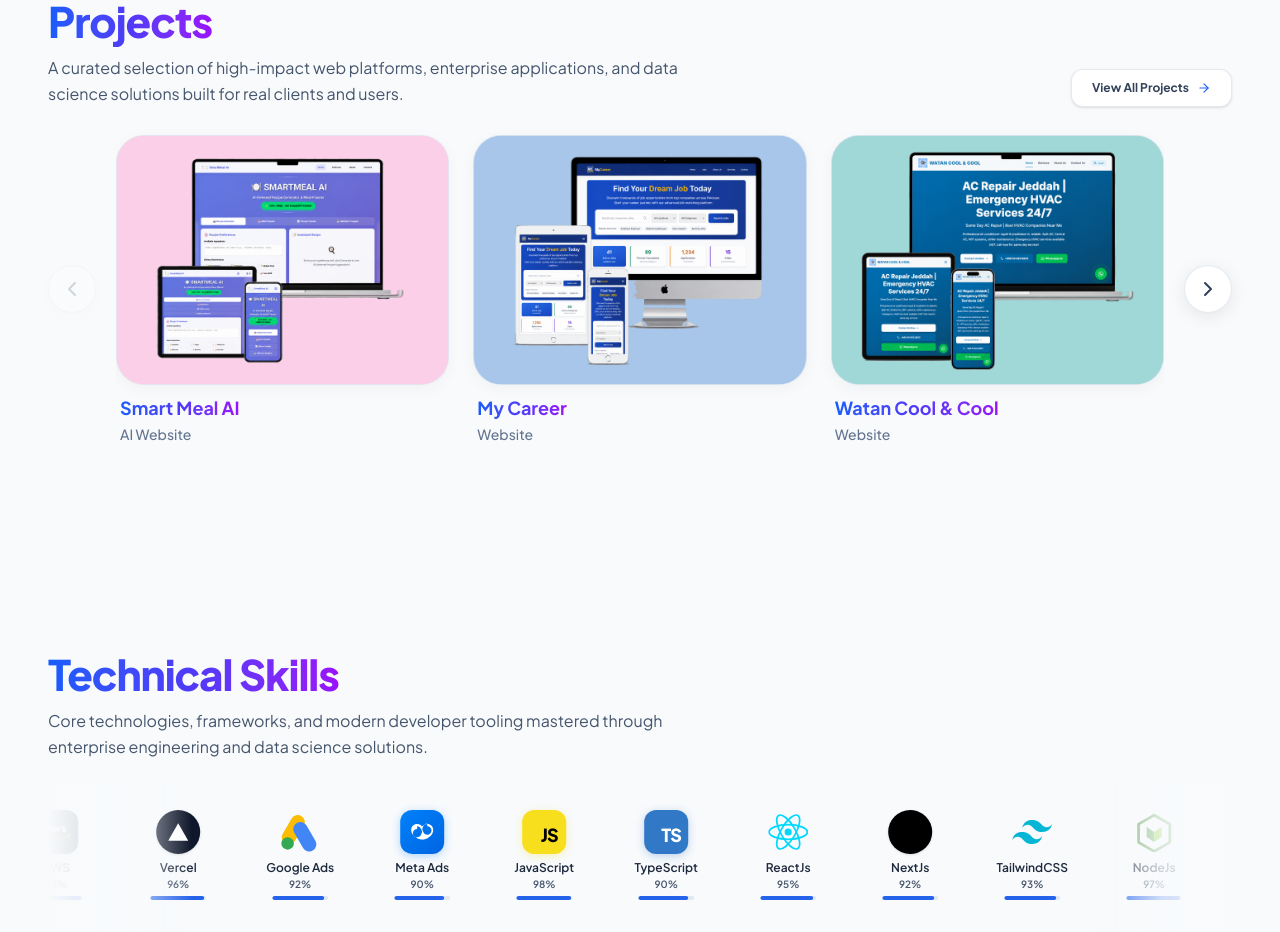
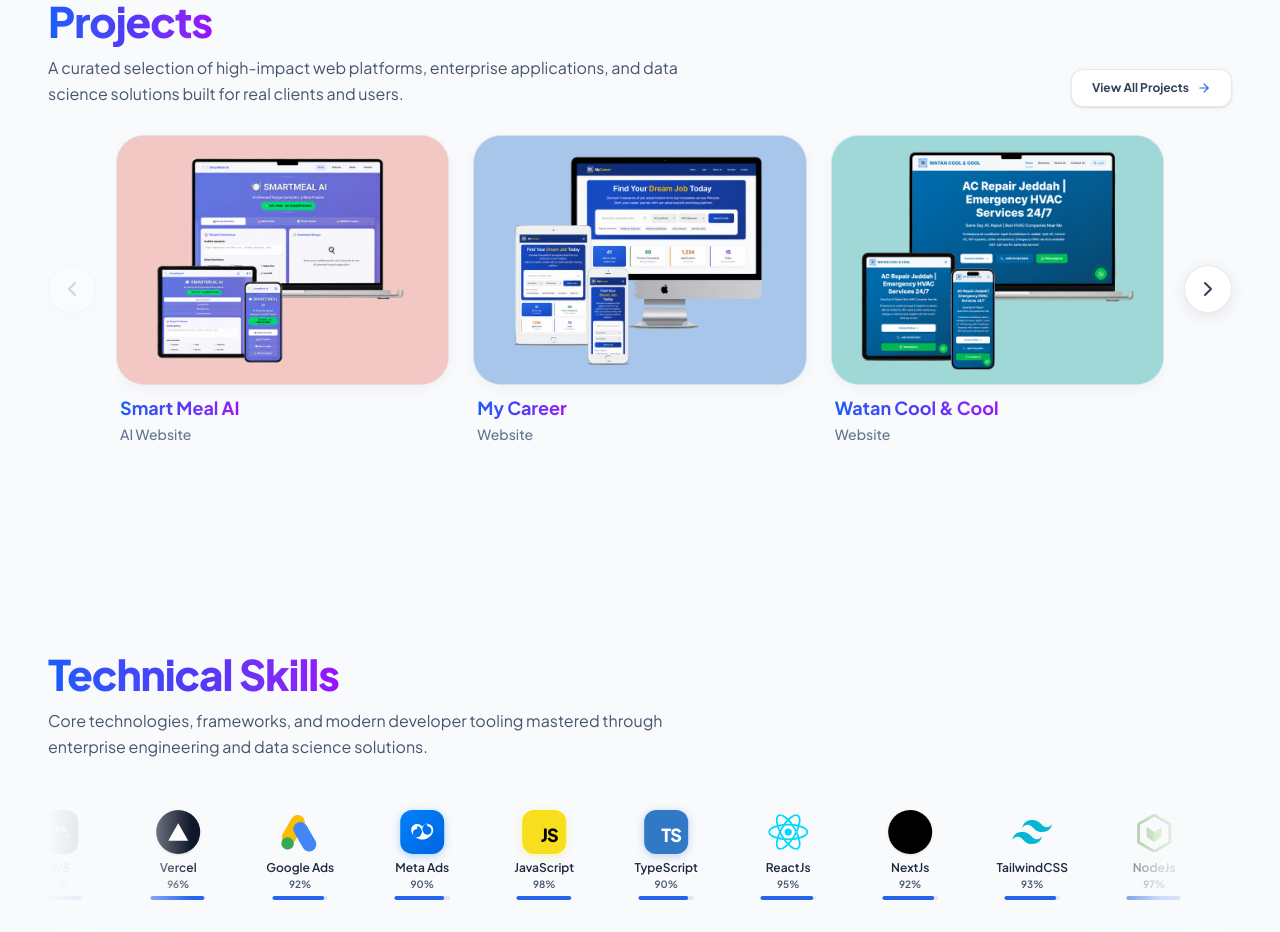
Before and after one commit to manshahussain5/Portfolio-ManshaHussain, a Next.js app: page / in a window 1280 px wide. Shown: the part 2480-3412 px from the top of the page. Built offline with nearby package versions, Linux system fonts and the light colour scheme.

Commit message:
Update Smart Meal AI mockup color to light peach matching food safety system

```diff
--- a/src/components/Projects.tsx
+++ b/src/components/Projects.tsx
@@ -8,7 +8,7 @@
 
 // Canvas background colors matching each mockup canvas exactly
 const projectBgMap: Record<string, string> = {
-  "smart-meal-ai": "#FBCFE8",
+  "smart-meal-ai": "#F3C8C4",
   "my-career": "#A8C6EA",
   "watan-cool": "#A0D8D8",
   "riyadh-water": "#A8D8B9",
--- a/src/data/portfolioData.ts
+++ b/src/data/portfolioData.ts
@@ -144,7 +144,7 @@
       description:
         "AI-powered food recommendation platform with personalized meal plans, macro tracking, and dynamic grocery budgeting.",
       tags: ["Next.js", "AI", "MongoDB", "TailwindCSS"],
-      image: "/images/smart-meal-v4.png",
+      image: "/images/smart-meal-v5.png",
       accentColor: "#2563FF",
       githubUrl: "https://github.com/manshahussain5",
       liveUrl: "https://smart-meal-ai-jsfc.vercel.app/",
```
Also changed, not shown: public/images/smart-meal-v5.png (added), public/images/smart-meal.png.
